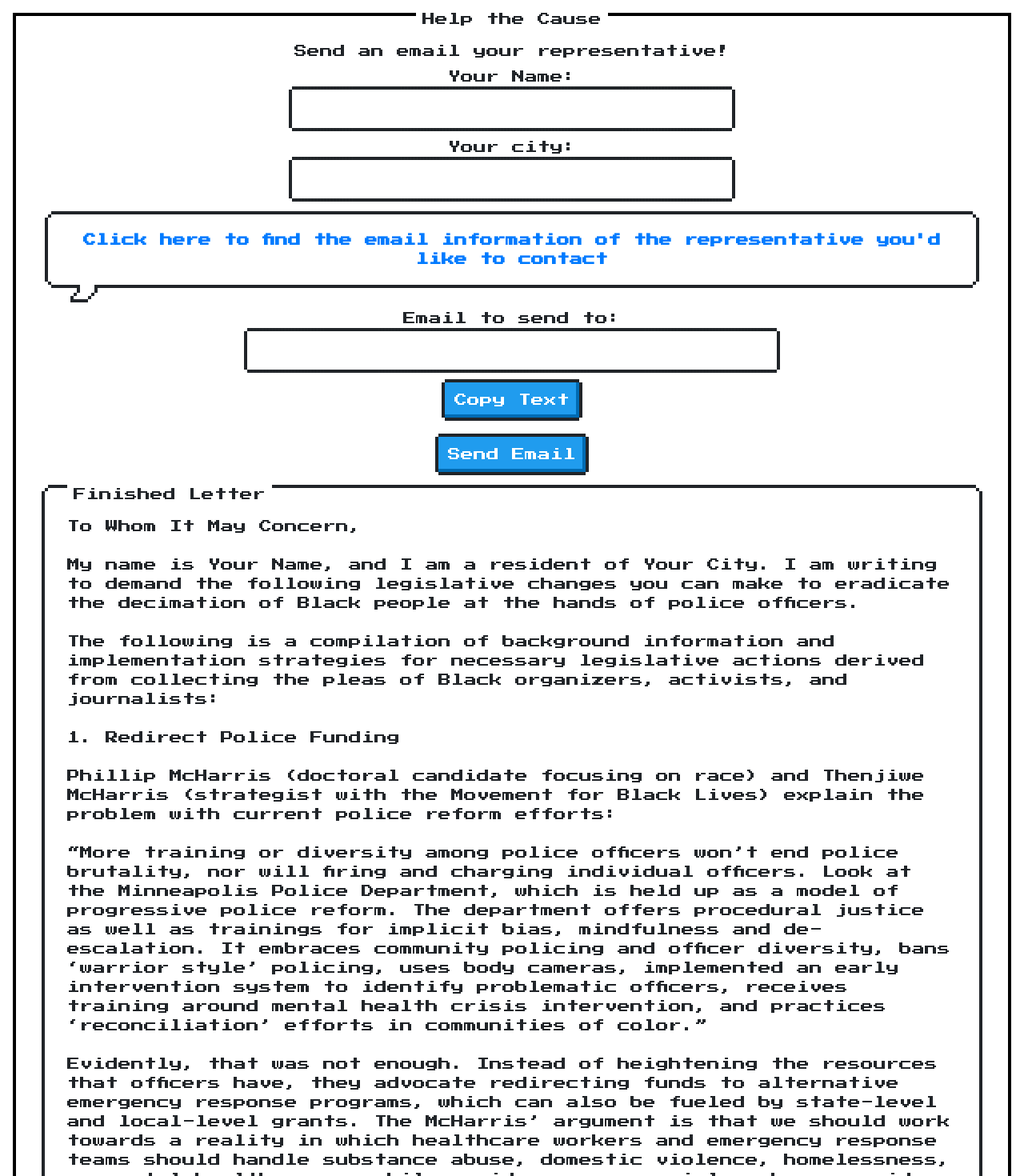
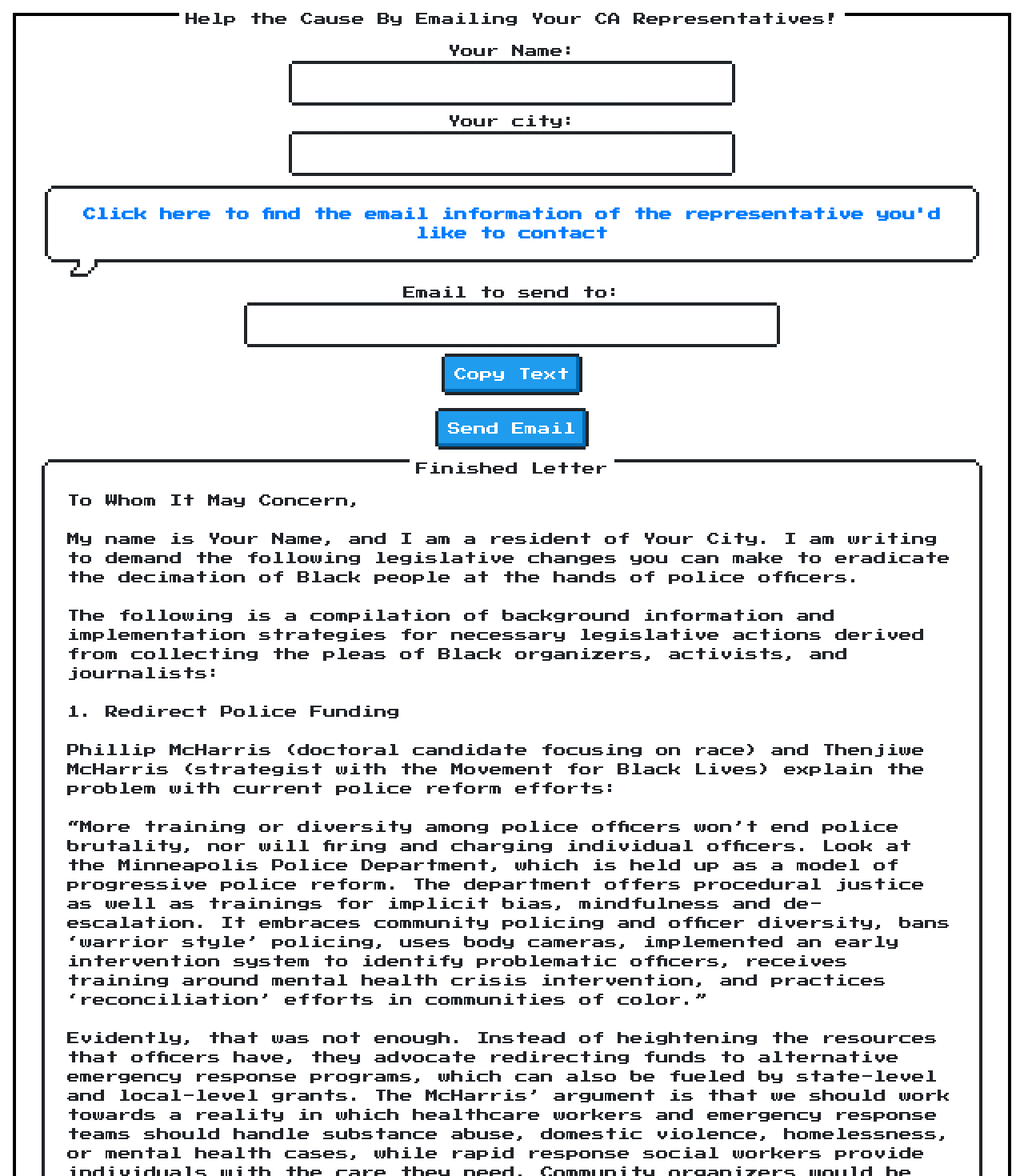
Before and after one commit to caelinsutch/blm-resources, a React (Create React App) app: page / in a window 1280 px wide. Shown: the top 1470 px of the page at 80% size. Built offline with nearby package versions, Linux system fonts and the light colour scheme.

Commit message:
Added deploy option, updated socials, readme

```diff
--- a/src/App.css
+++ b/src/App.css
@@ -7,8 +7,6 @@
 }
 
 a {
-  text-decoration: none;
-  color: #108db8;
   font-weight: bold;
 }
 
--- a/src/App.tsx
+++ b/src/App.tsx
@@ -36,10 +36,7 @@ class App extends React.Component<any, Partial<AppState>> {
     return (
       <div className="content">
         <div className={"nes-container with-title is-centered"}>
-          <p className="title">Help the Cause</p>
-          <h1>
-            Send an email your representative!
-          </h1>
+          <p className="title">Help the Cause By Emailing Your CA Representatives!</p>
           <div>
             <label>Your Name: <input type="text" name="name" className={"nes-input"} onChange={(input) => this.setState({name: input.target.value})} /></label>
           </div>
@@ -60,14 +57,21 @@ class App extends React.Component<any, Partial<AppState>> {
               <button type="submit" className={"nes-btn is-primary"} onClick={this.sendEmail}>Send Email</button>
             </a>
           </p>
-          <div className="nes-container is-rounded text align-left with-title">
+          <div className="nes-container is-rounded text is-centered with-title">
             <p className="title">Finished Letter</p>
-            {
-              this.createMessage(this.state.name ?? '', this.state.city ?? '', this.state.extraMessage ?? '')
-            }
+            <p className={"align-left"}>
+              {
+                this.createMessage(this.state.name ?? '', this.state.city ?? '', this.state.extraMessage ?? '')
+              }
+            </p>
           </div>
           <p>
-            <a href="https://twitter.com/swyx">Report issues with this project</a>
+            <a href="https://github.com/caelinsutch/blm-resources/issues">Report issues with this project</a>
+          </p>
+          <p>
+            <a href="https://github.conm/caelinsutch">
+              <i className="nes-icon github is-large"/>
+            </a>
           </p>
         </div>
         <Snackbar ref = {this.snackbarRef} />\
```
Also changed, not shown: package.json (+7 -1 lines), 2 other files (tests, documents, lock files or other folders).
